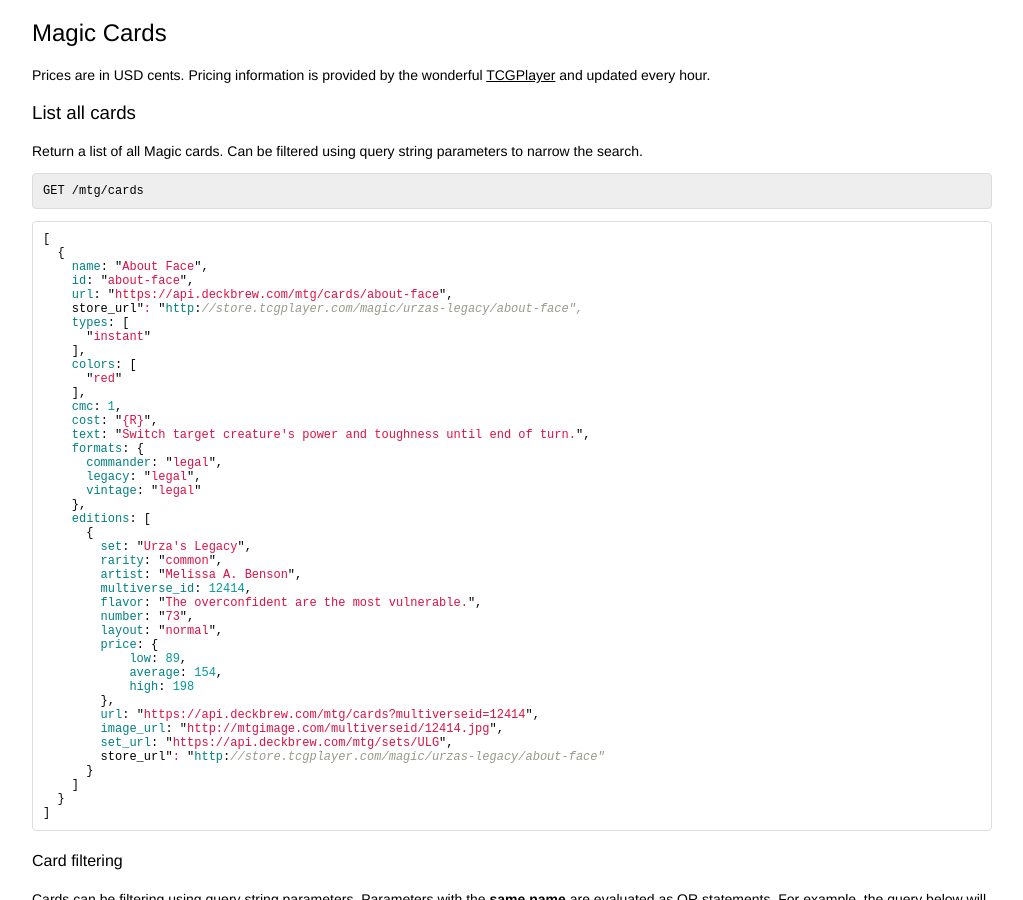
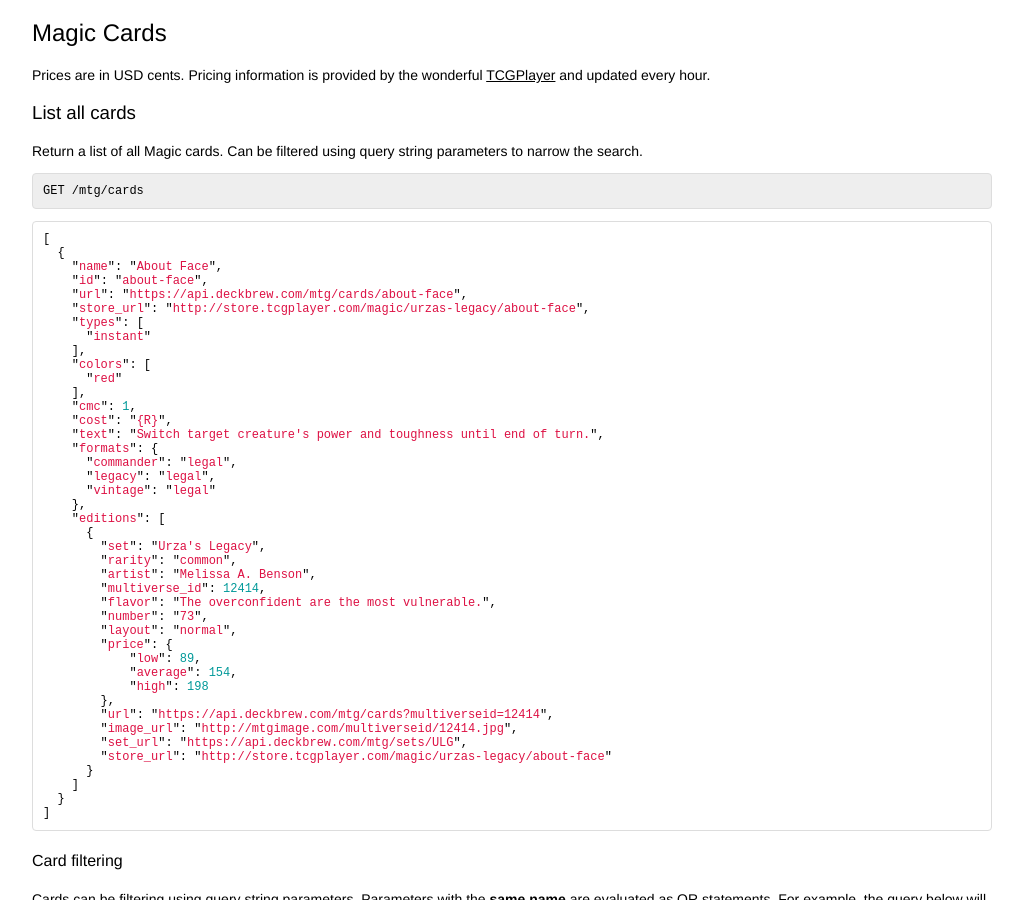
Before and after one commit to jerryharrison/deckbrew-website, a Jekyll site: the page built from api/index.md, in a window 1280 px wide and 900 px high, scrolled down 1079 px. Shown: the whole window, without its empty margins (128-1151 px from the left). Built offline with Jekyll 4.4.1, drawn with Linux system fonts in a browser that asks for light colours; Markdown is read by kramdown in place of the engine named in the settings; part of the change alters nothing that is shown; some of the changed text lies outside the part shown.

````diff
--- a/api/index.md
+++ b/api/index.md
@@ -80,42 +80,42 @@ to narrow the search.
 ```js
 [
   {
-    name: "About Face",
-    id: "about-face",
-    url: "https://api.deckbrew.com/mtg/cards/about-face",
-    store_url": "http://store.tcgplayer.com/magic/urzas-legacy/about-face",
-    types: [
+    "name": "About Face",
+    "id": "about-face",
+    "url": "https://api.deckbrew.com/mtg/cards/about-face",
+    "store_url": "http://store.tcgplayer.com/magic/urzas-legacy/about-face",
+    "types": [
       "instant"
     ],
-    colors: [
+    "colors": [
       "red"
     ],
-    cmc: 1,
-    cost: "{R}",
-    text: "Switch target creature's power and toughness until end of turn.",
-    formats: {
-      commander: "legal",
-      legacy: "legal",
-      vintage: "legal"
+    "cmc": 1,
+    "cost": "{R}",
+    "text": "Switch target creature's power and toughness until end of turn.",
+    "formats": {
+      "commander": "legal",
+      "legacy": "legal",
+      "vintage": "legal"
     },
-    editions: [
+    "editions": [
       {
-        set: "Urza's Legacy",
-        rarity: "common",
-        artist: "Melissa A. Benson",
-        multiverse_id: 12414,
-        flavor: "The overconfident are the most vulnerable.",
-        number: "73",
-        layout: "normal",
-        price: {
-            low: 89,
-            average: 154,
-            high: 198
+        "set": "Urza's Legacy",
+        "rarity": "common",
+        "artist": "Melissa A. Benson",
+        "multiverse_id": 12414,
+        "flavor": "The overconfident are the most vulnerable.",
+        "number": "73",
+        "layout": "normal",
+        "price": {
+            "low": 89,
+            "average": 154,
+            "high": 198
         },
-        url: "https://api.deckbrew.com/mtg/cards?multiverseid=12414",
-        image_url: "http://mtgimage.com/multiverseid/12414.jpg",
-        set_url: "https://api.deckbrew.com/mtg/sets/ULG",
-        store_url": "http://store.tcgplayer.com/magic/urzas-legacy/about-face"
+        "url": "https://api.deckbrew.com/mtg/cards?multiverseid=12414",
+        "image_url": "http://mtgimage.com/multiverseid/12414.jpg",
+        "set_url": "https://api.deckbrew.com/mtg/sets/ULG",
+        "store_url": "http://store.tcgplayer.com/magic/urzas-legacy/about-face"
       }
     ]
   }
@@ -172,42 +172,42 @@ All cards that reference winning or lose the game
 
 ```js
 {
-  name: "About Face",
-  id: "about-face",
-  url: "https://api.deckbrew.com/mtg/cards/about-face",
-  store_url": "http://store.tcgplayer.com/magic/urzas-legacy/about-face",
-  types: [
+  "name": "About Face",
+  "id": "about-face",
+  "url": "https://api.deckbrew.com/mtg/cards/about-face",
+  "store_url": "http://store.tcgplayer.com/magic/urzas-legacy/about-face",
+  "types": [
     "instant"
   ],
-  colors: [
+  "colors": [
     "red"
   ],
-  cmc: 1,
-  cost: "{R}",
-  text: "Switch target creature's power and toughness until end of turn.",
-  formats: {
-    commander: "legal",
-    legacy: "legal",
-    vintage: "legal"
+  "cmc": 1,
+  "cost": "{R}",
+  "text": "Switch target creature's power and toughness until end of turn.",
+  "formats": {
+    "commander": "legal",
+    "legacy": "legal",
+    "vintage": "legal"
   },
-  editions: [
+  "editions": [
     {
-      set: "Urza's Legacy",
-      rarity: "common",
-      artist: "Melissa A. Benson",
-      multiverse_id: 12414,
-      flavor: "The overconfident are the most vulnerable.",
-      number: "73",
-      layout: "normal",
-      price: {
-          low: 89,
-          average: 154,
-          high: 198
+      "set": "Urza's Legacy",
+      "rarity": "common",
+      "artist": "Melissa A. Benson",
+      "multiverse_id": 12414,
+      "flavor": "The overconfident are the most vulnerable.",
+      "number": "73",
+      "layout": "normal",
+      "price": {
+          "low": 89,
+          "average": 154,
+          "high": 198
       },
-      url: "https://api.deckbrew.com/mtg/cards?multiverseid=12414",
-      image_url: "http://mtgimage.com/multiverseid/12414.jpg",
-      set_url: "https://api.deckbrew.com/mtg/sets/ULG",
-      store_url: "http://store.tcgplayer.com/magic/urzas-legacy/about-face"
+      "url": "https://api.deckbrew.com/mtg/cards?multiverseid=12414",
+      "image_url": "http://mtgimage.com/multiverseid/12414.jpg",
+      "set_url": "https://api.deckbrew.com/mtg/sets/ULG",
+      "store_url": "http://store.tcgplayer.com/magic/urzas-legacy/about-face"
     }
   ]
 }
````
